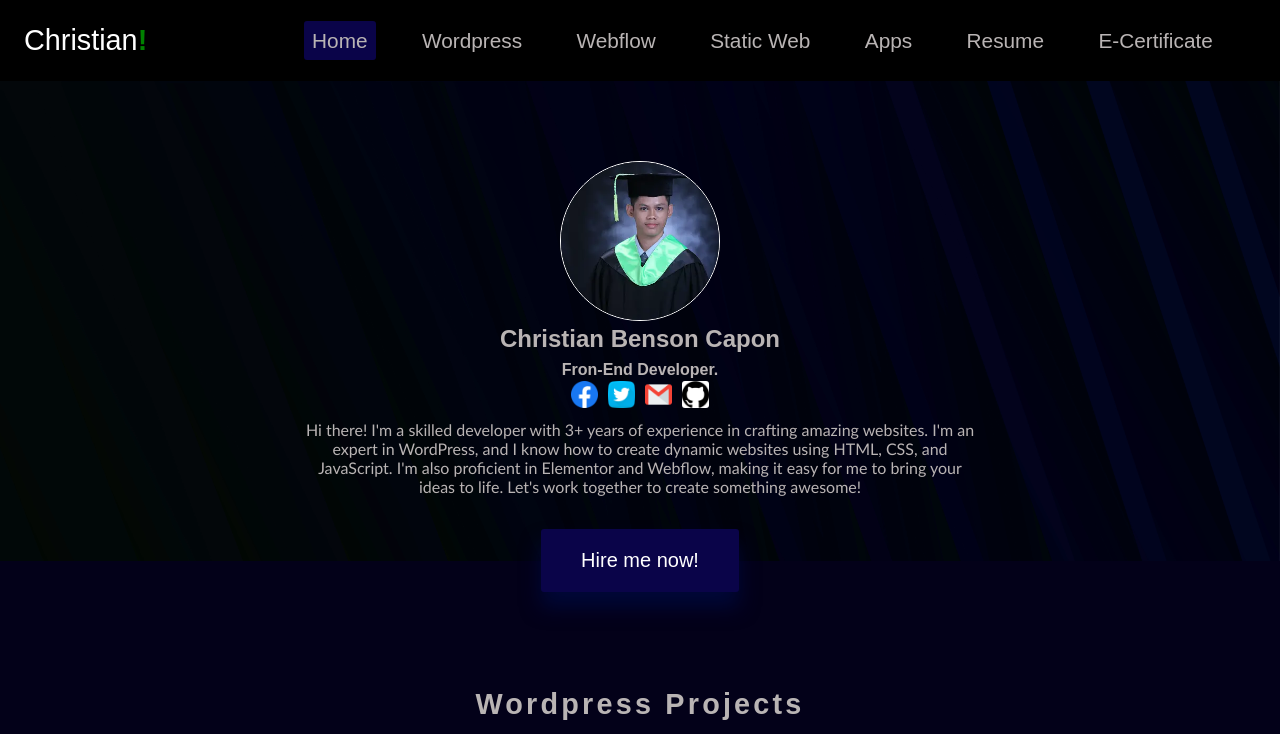
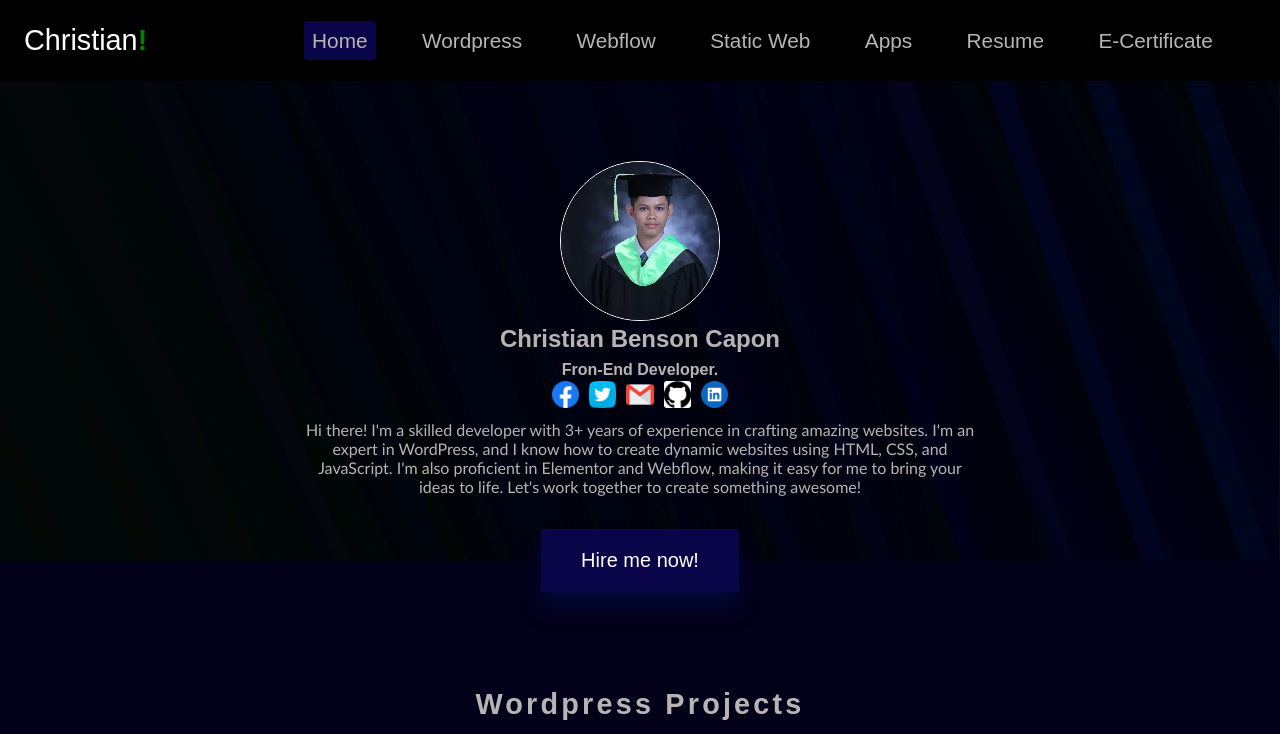
Before and after one commit to Chrlstian/ChristianCaponProfilePortfolio, a plain HTML site: page index.html in a window 1280 px wide. Shown: the top 734 px of the page. Drawn offline with Linux system fonts and the light colour scheme.

Commit message:
Update index.html

```diff
--- a/index.html
+++ b/index.html
@@ -49,6 +49,7 @@
             <a href="https://twitter.com/Christi13016141" target="_blank"><img class="social-link" src="images/twitter.png" alt="Christian's twitter Profile"></a>
             <a href="mailto:cbbc0000@gmail.com" target="_blank"><img class="social-link" src="images/gmail.png" alt="Christian's Email"></a>
             <a href="https://github.com/Chrlstian" target="_blank"><img class="social-link" src="images/github logo.webp" alt="Christian' github profile"></a>
+            <a href="https://www.linkedin.com/in/christian-benson-capon-043602243/" target="_blank"><img class="social-link" src="images/linked in logo.webp" alt="Christian' linkedIn profile"></a>
         </div>
         <div class="aboutMe-description-container">
             <p class="about-content">Hi there! I'm a skilled developer with 3+ years of experience in crafting amazing websites. I'm an expert in WordPress, and I know how to create dynamic websites using HTML, CSS, and JavaScript. I'm also proficient in Elementor and Webflow, making it easy for me to bring your ideas to life. Let's work together to create something awesome!</p>
```
